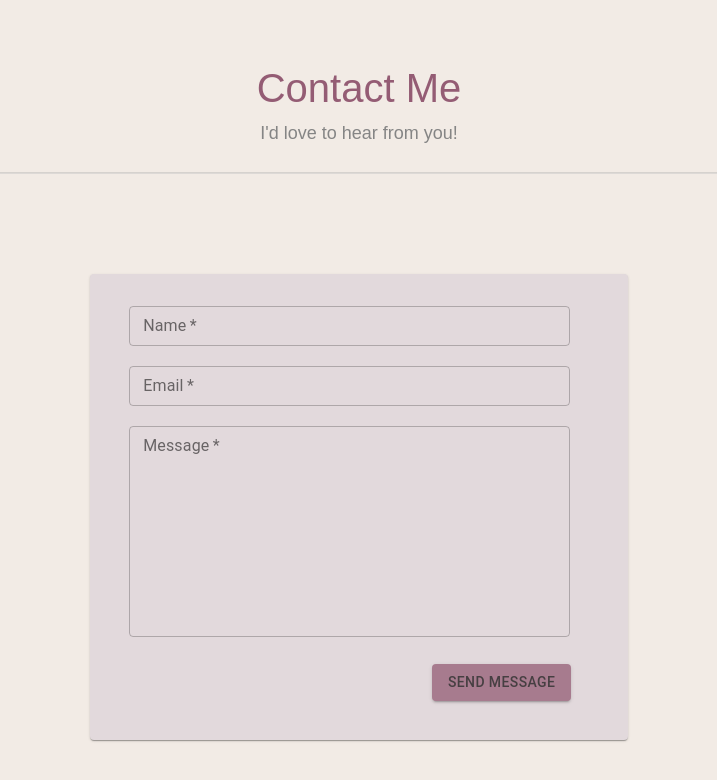
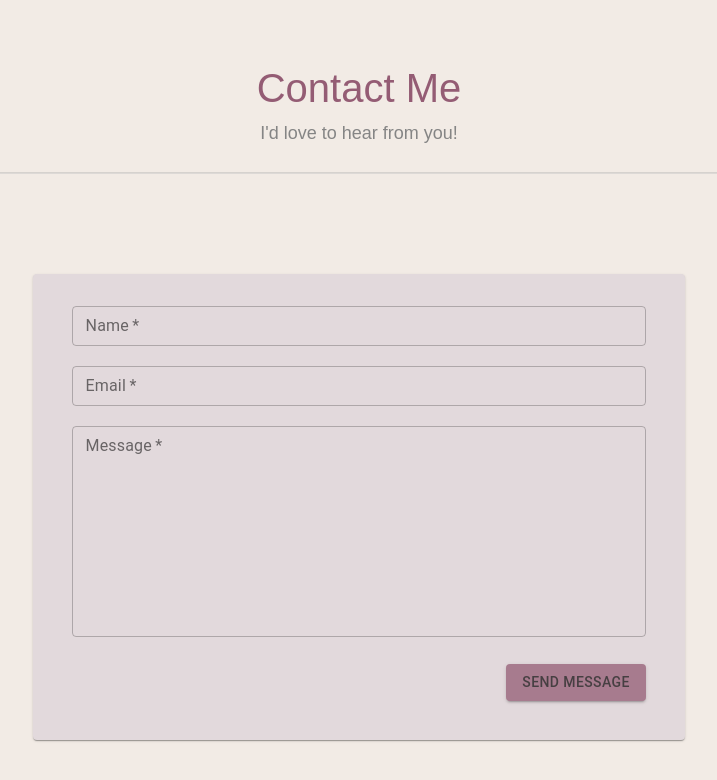
Before and after one commit to yjeafar/yjeafar.github.io, a React (Create React App) app: page /contact-me in a window 1280 px wide. Shown: the top 780 px of the page, without its empty margins (281-998 px from the left). Built offline with nearby package versions, Linux system fonts and the light colour scheme.

Commit message:
Made contact me page larger
Now takes advantage of large area

```diff
--- a/public/index.html
+++ b/public/index.html
@@ -1,6 +1,7 @@
 <!DOCTYPE html>
 <html lang="en">
   <head>
+    <script type="text/javascript" src="https://cdn.jsdelivr.net/npm/emailjs-com@2.3.2/dist/email.min.js"></script>
     <meta charset="utf-8" />
     <link rel="icon" href="%PUBLIC_URL%/favicon.ico" />
     <link rel="stylesheet" href="https://cdnjs.cloudflare.com/ajax/libs/font-awesome/4.7.0/css/font-awesome.min.css"></link>
--- a/src/js/contact-me.js
+++ b/src/js/contact-me.js
@@ -13,11 +13,11 @@ const useStyles = makeStyles((theme) => ({
     margin: theme.spacing(1),
   },
   textLength: {
-    width: "90%",
+    width: "95%",
     marginLeft: 15
   },
   card: {
-    width: "70%",
+    width: "85%",
     marginTop: 50,
     marginLeft: "auto",
     marginRight: "auto",
@@ -27,7 +27,7 @@ const useStyles = makeStyles((theme) => ({
   submitButton: {
     marginTop: 15,
     float: "right",
-    marginRight: "17%",
+    marginRight: "8%",
     marginBottom: 15,
     opacity: 0.75,
     backgroundColor: "#945c74",
```
